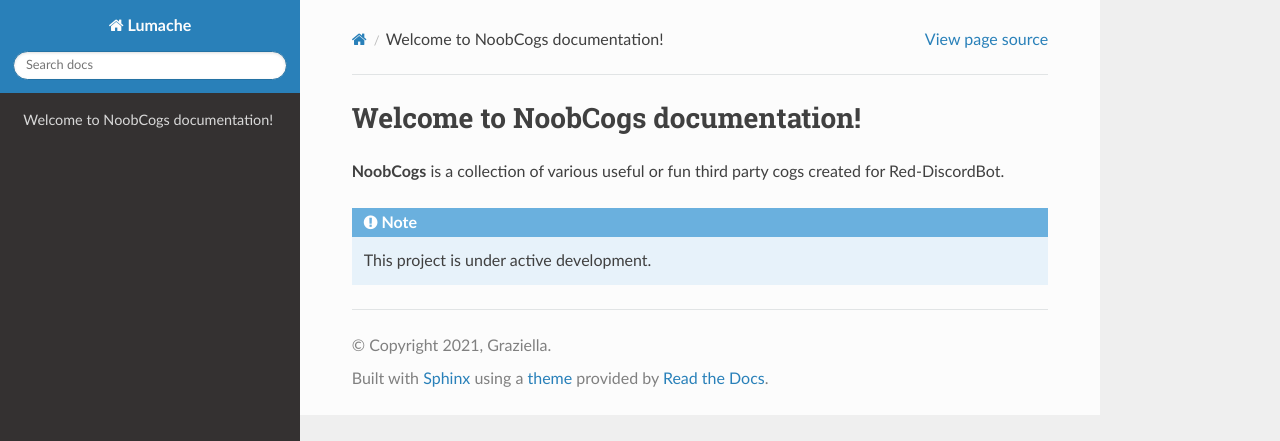
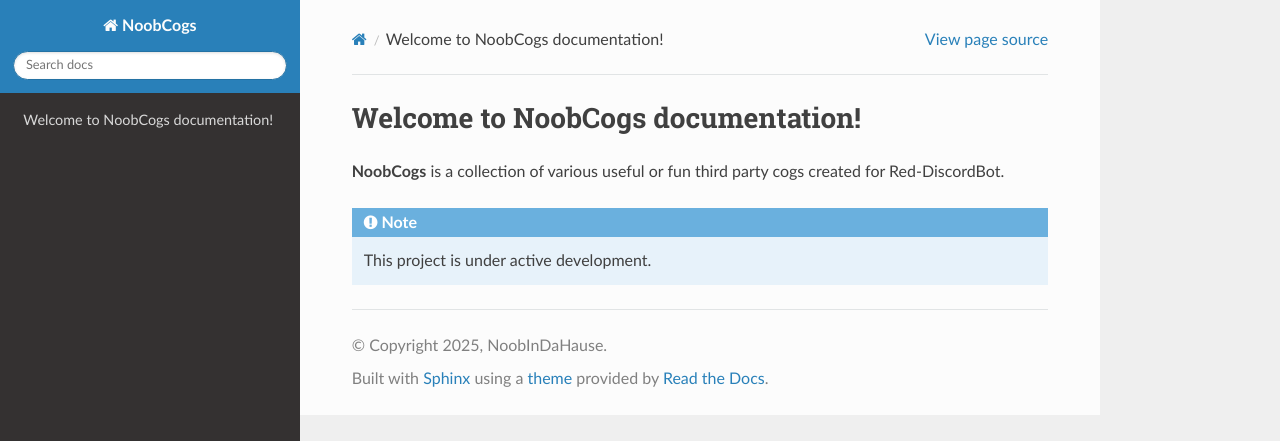
Before and after one commit to NoobInDaHause/NoobCogs-Docs, a Sphinx documentation site: the page built from docs/source/index.rst, in a window 1280 px wide. Shown: the top 441 px of the page. Built offline with Sphinx 7.4.7 and the Read the Docs theme 3.1.0, drawn with Linux system fonts in a browser that asks for light colours.

Commit message:
Update conf.py

```diff
--- a/docs/source/conf.py
+++ b/docs/source/conf.py
@@ -2,12 +2,12 @@
 
 # -- Project information
 
-project = 'Lumache'
-copyright = '2021, Graziella'
+project = 'NoobCogs'
+copyright = '2025, NoobInDaHause'
 author = 'Graziella'
 
 release = '0.1'
-version = '0.1.0'
+version = '1.0.0'
 
 # -- General configuration
 
```
